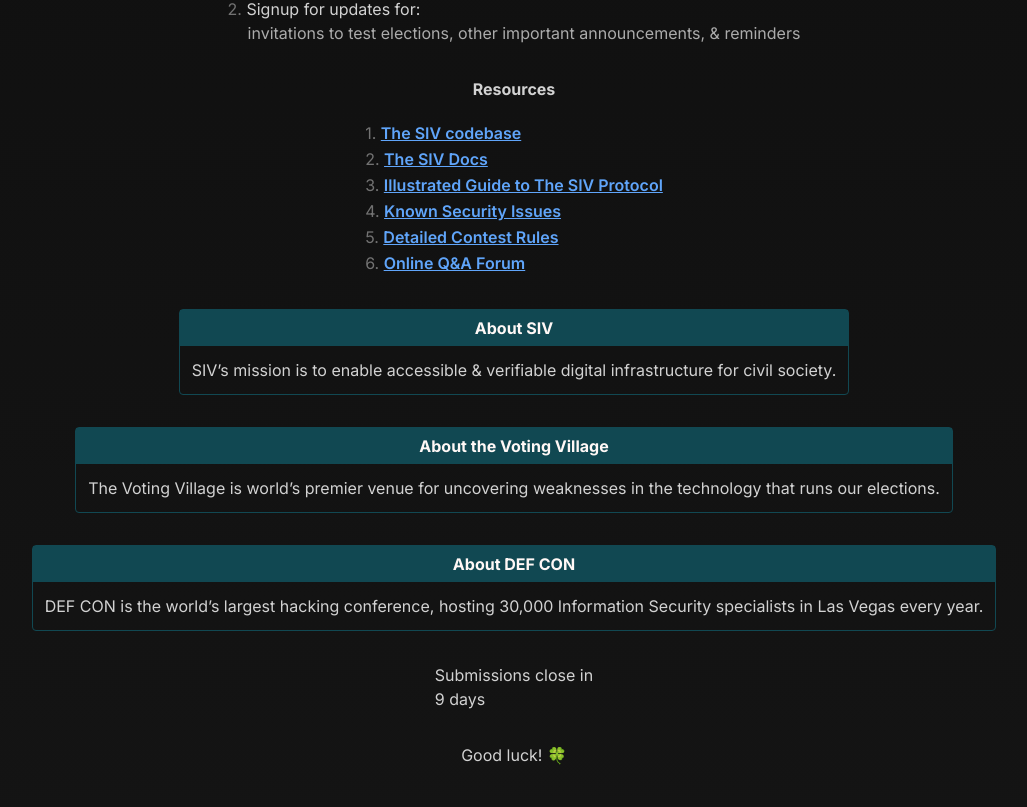
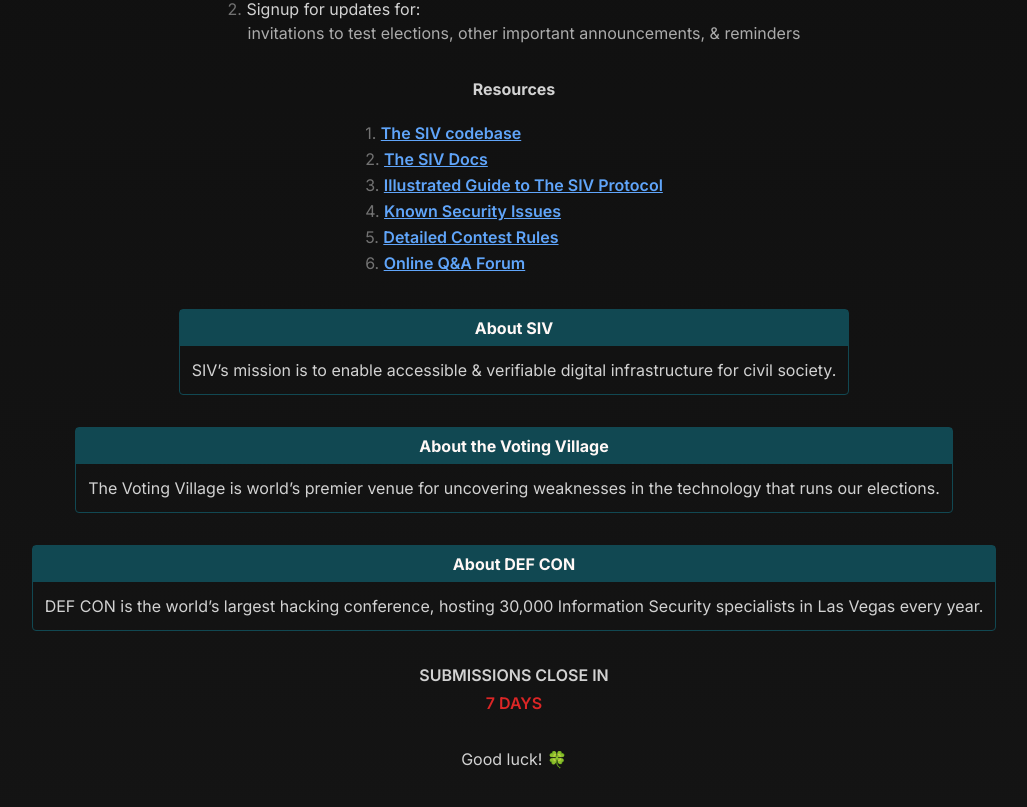
Before and after one commit to siv-org/hack.siv.org, a Next.js app: page / in a window 1280 px wide. Shown: the part 1685-2492 px from the top of the page, without its empty margins (126-1153 px from the left). Built offline with nearby package versions, Linux system fonts and the light colour scheme.

Commit message:
Style SUBMISSIONS CLOSE IN section

```diff
--- a/app/page.tsx
+++ b/app/page.tsx
@@ -253,9 +253,9 @@
         Information Security specialists in Las Vegas every year.
       </Box>
 
-      <div>
+      <div className="uppercase font-semibold">
         Submissions close in
-        <div>9 days</div>
+        <div className="text-center text-red-600 mt-1">7 days</div>
       </div>
 
       <h3>Good luck! 🍀</h3>
```
